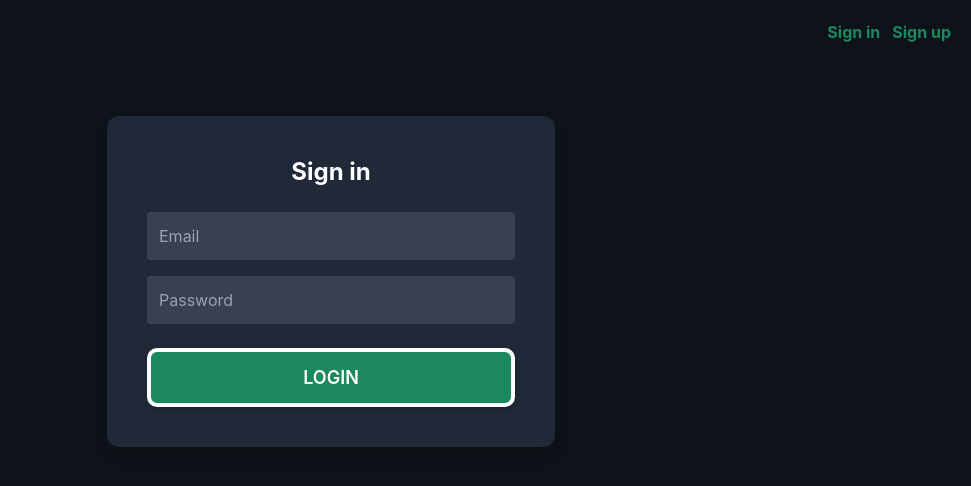
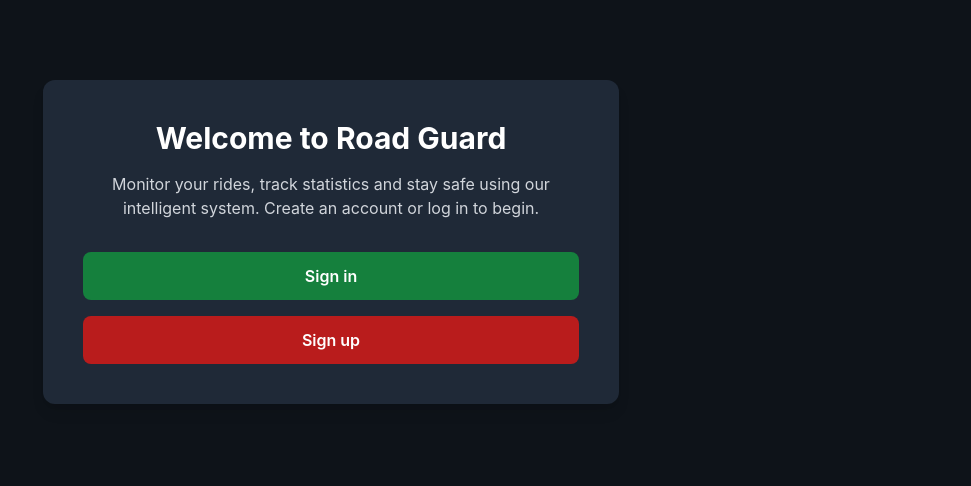
Before and after one commit to Radgor144/RoadGuard_FE, a React (Create React App) app: page / in a window 1280 px wide. Before the commit this address led to /login. Shown: the top 486 px of the page, without its empty margins (309-1280 px from the left). Built offline with nearby package versions, Linux system fonts and the light colour scheme.

Commit message:
Added home page. Updated login and register pages.

```diff
--- a/src/App.js
+++ b/src/App.js
@@ -1,14 +1,20 @@
 import './App.css';
 import React, {useContext} from "react";
-import { BrowserRouter, Routes, Route, NavLink, Navigate } from "react-router-dom";
+import { BrowserRouter, Routes, Route, NavLink, Navigate, useLocation } from "react-router-dom";
 import About from "./pages/About";
 import Stats from "./pages/Stats";
+import Home from "./pages/Home"
 import LiveFeed from "./components/LiveFeed";
 import { Login, Register, AuthProvider, useAuth, RequireAuth } from './features/auth';
 import {RecordingContext} from "./components/SessionRecording";
 
 function TopRightAuth() {
     const auth = useAuth();
+    const location = useLocation();
+
+    if (location.pathname === "/" || location.pathname === "/login" || location.pathname === "/register") {
+        return null;
+    }
 
     if (auth.user) {
         return (
@@ -90,10 +96,10 @@
             ) : (
                 <main>
                     <Routes>
+                        <Route path="/" element={<Home />} />
                         <Route path="/login" element={<Login />} />
                         <Route path="/register" element={<Register />} />
-                        <Route path="/" element={<Navigate to="/login" replace />} />
-                        <Route path="*" element={<Navigate to="/login" replace />} />
+                        <Route path="*" element={<Navigate to="/" replace />} />
                     </Routes>
                 </main>
             )}
--- a/src/features/auth/pages/Login.js
+++ b/src/features/auth/pages/Login.js
@@ -1,5 +1,5 @@
 import React from "react";
-import { useNavigate, useLocation } from 'react-router-dom';
+import { useNavigate, useLocation, Link } from 'react-router-dom';
 import { useAuth } from '../context/AuthContext';
 import { useAuthForm } from '../hooks/useAuthForm';
 import { FormInput, SubmitButton, ErrorMessage } from '../components/AuthForm';
@@ -23,8 +23,11 @@
     return (
         <div className="w-full flex justify-center mt-10">
             <div className="bg-gray-800 p-10 rounded-xl shadow-lg w-full max-w-md text-white">
+
                 <h2 className="text-2xl font-bold text-center mb-6">Sign in</h2>
+
                 <ErrorMessage error={error} />
+
                 <form onSubmit={handleFormSubmit} className="flex flex-col gap-4">
                     <FormInput
                         name="email"
@@ -34,6 +37,7 @@
                         onChange={handleChange}
                         error={error}
                     />
+
                     <FormInput
                         name="password"
                         type="password"
@@ -42,9 +46,16 @@
                         onChange={handleChange}
                         error={error}
                     />
+
                     <div className="mt-2">
                         <SubmitButton loading={loading} label="Login" loadingLabel="Logging in..." />
                     </div>
+
+                    <p className="text-center text-sm mt-4 text-gray-300">
+                        <Link to="/register" className="text-[#1B885E] font-semibold hover:underline">
+                            Create new account
+                        </Link>
+                    </p>
                 </form>
             </div>
         </div>
--- a/src/features/auth/pages/Register.js
+++ b/src/features/auth/pages/Register.js
@@ -1,5 +1,5 @@
 import React from "react";
-import { useNavigate } from 'react-router-dom';
+import { useNavigate, Link } from 'react-router-dom';
 import { useAuth } from '../context/AuthContext';
 import { useAuthForm } from '../hooks/useAuthForm';
 import { FormInput, SubmitButton, ErrorMessage } from '../components/AuthForm';
@@ -16,6 +16,7 @@
             setError("Passwords do not match.");
             return;
         }
+
         await auth.register({ email: data.email, password: data.password });
         navigate('/roadguard', { replace: true });
     };
@@ -25,9 +26,13 @@
     return (
         <div className="w-full flex justify-center mt-10">
             <div className="bg-gray-800 p-10 rounded-xl shadow-lg w-full max-w-md text-white">
+
                 <h2 className="text-2xl font-bold text-center mb-6">Sign up</h2>
+
                 <ErrorMessage error={error} />
+
                 <form onSubmit={handleFormSubmit} className="flex flex-col gap-4">
+
                     <FormInput
                         name="email"
                         type="email"
@@ -36,6 +41,7 @@
                         onChange={handleChange}
                         error={error}
                     />
+
                     <FormInput
                         name="password"
                         type="password"
@@ -44,6 +50,7 @@
                         onChange={handleChange}
                         error={error}
                     />
+
                     <FormInput
                         name="confirmPassword"
                         type="password"
@@ -52,9 +59,16 @@
                         onChange={handleChange}
                         error={error}
                     />
+
                     <div className="mt-2">
                         <SubmitButton loading={loading} label="Sign up" loadingLabel="Signing up..." />
                     </div>
+
+                    <p className="text-center text-sm mt-4 text-gray-300">
+                        <Link to="/login" className="text-[#1B885E] font-semibold hover:underline">
+                            Already have an account?
+                        </Link>
+                    </p>
                 </form>
             </div>
         </div>
--- /dev/null
+++ b/src/pages/Home.js
@@ -0,0 +1,32 @@
+import React from "react";
+import { NavLink } from "react-router-dom";
+
+export default function Home() {
+    return (
+        <div className="w-full flex justify-center mt-10 px-4">
+            <div className="bg-gray-800 p-10 rounded-xl shadow-lg w-full max-w-xl text-white text-center">
+                <h1 className="text-3xl font-bold mb-4">Welcome to Road Guard</h1>
+                <p className="text-gray-300 mb-8">
+                    Monitor your rides, track statistics and stay safe using our intelligent system.
+                    Create an account or log in to begin.
+                </p>
+
+                <div className="flex flex-col gap-4 mt-6">
+                    <NavLink
+                        to="/login"
+                        className="bg-green-700 hover:bg-green-600 transition px-6 py-3 rounded-lg font-semibold"
+                    >
+                        Sign in
+                    </NavLink>
+
+                    <NavLink
+                        to="/register"
+                        className="bg-red-700 hover:bg-red-600 transition px-6 py-3 rounded-lg font-semibold"
+                    >
+                        Sign up
+                    </NavLink>
+                </div>
+            </div>
+        </div>
+    );
+}
```
